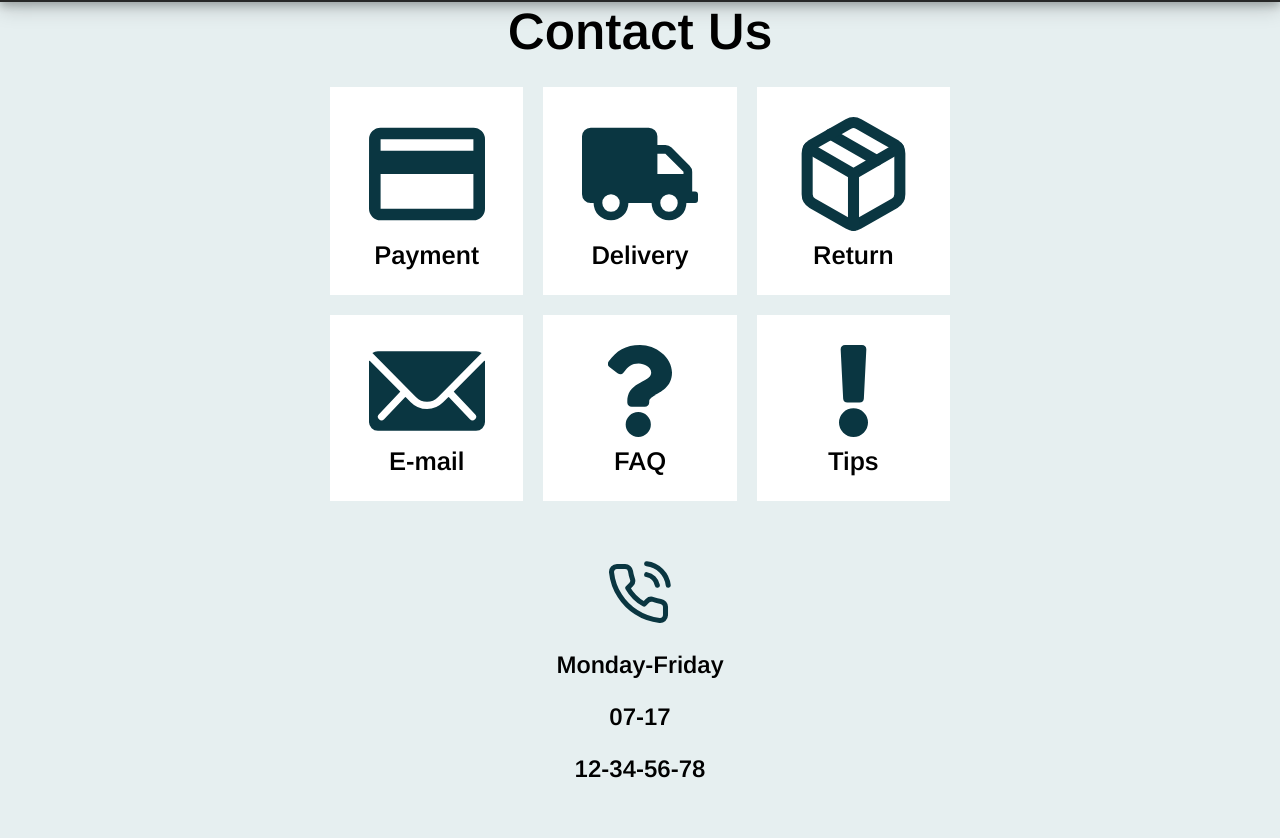
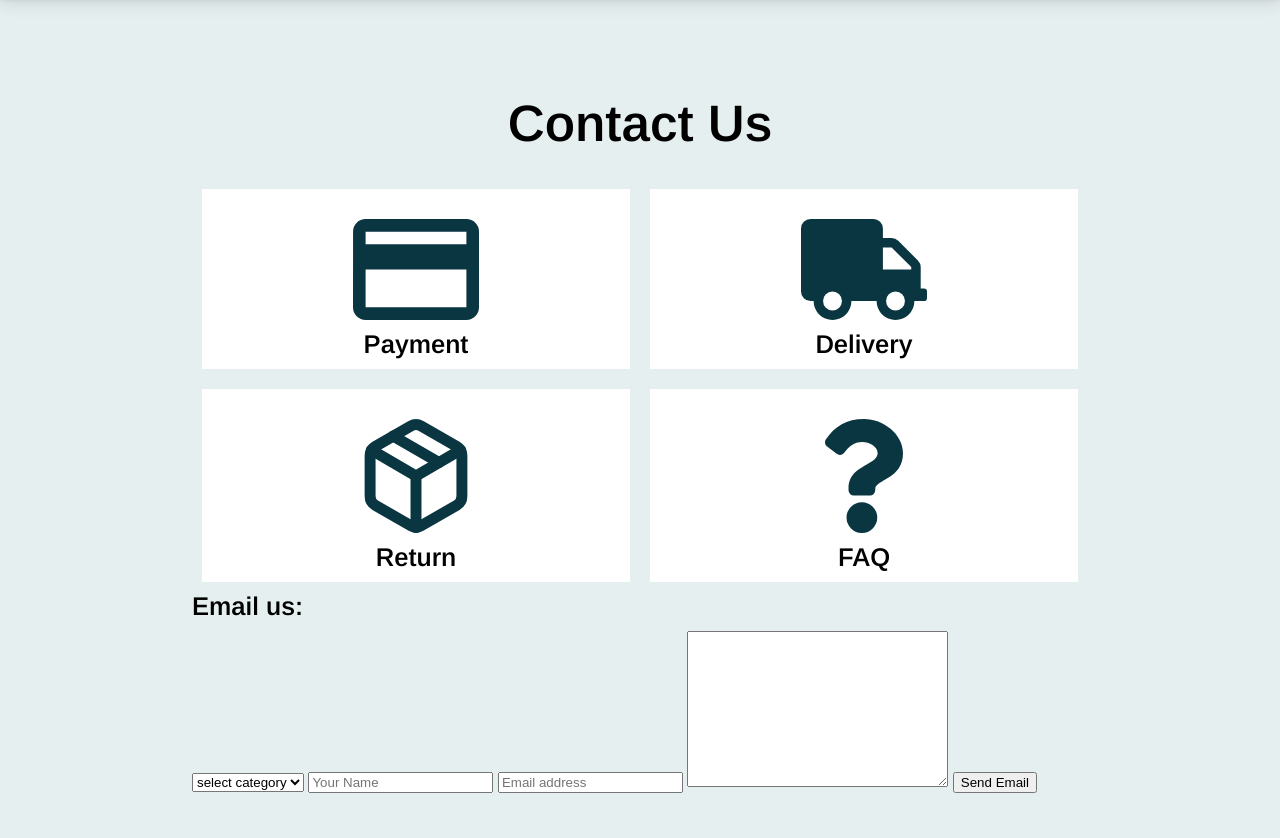
Before and after one commit to StianSto/CrossCourse-assignment, a plain HTML site: page contact-us.html in a window 1280 px wide. Shown: the part 114-952 px from the top of the page. Drawn offline with nearby package versions, Linux system fonts and the light colour scheme.

Commit message:
made form on contact page

```diff
--- a/contact-us.html
+++ b/contact-us.html
@@ -57,7 +57,7 @@
     </header>
     <main>
         <h1>Contact Us</h1>
-        <section>
+        <section class="contact-categories">
             <a href="blank-page.html">
                 <div>
                     <img src="Assets/Icons/Icon-material-payment.svg" alt="credit card icon">
@@ -78,22 +78,38 @@
             </a>
             <a href="blank-page.html">
                 <div>
-                    <img src="Assets/Icons/Icon-ionic-ios-mail.svg" alt="mail icon">
-                    <h2>E-mail</h2>
-                </div>
-            </a>
-            <a href="blank-page.html">
-                <div>
                     <img src="Assets/Icons/Icon-awesome-question.svg" alt="questionmark icon">
                     <h2>FAQ</h2>
                 </div>
             </a>
-            <a href="blank-page.html">
+            <!-- <a href="blank-page.html">
+                <div>
+                    <img src="Assets/Icons/Icon-ionic-ios-mail.svg" alt="mail icon">
+                    <h2>E-mail</h2>
+                </div>
+            </a> -->
+            <!-- <a href="blank-page.html">
                 <div>
                     <img src="Assets/Icons/Icon-awesome-exclamation.svg" alt="exclamationmark icon">
                     <h2>Tips</h2>
                 </div>
-            </a>
+            </a> -->
+        </section>
+        <section>
+            <h2>Email us:</h2>
+            <form action="/">
+                <select name="category-query" id="category-query" required>
+                    <option value="" selected disabled hidden>select category</option>
+                    <option value="delivery">Delivery</option>
+                    <option value="payment">Payment</option>
+                    <option value="return">Return</option>
+                    <option value="other">Other</option>
+                </select>
+                <input type="text" name="name" id="name" placeholder="Your Name" required>
+                <input type="email" name="email" id="email" placeholder="Email address" pattern="[a-z0-9._%+-]+@[a-z0-9.-]+\.[a-z]{2,}$" required>
+                <textarea name="query" id="query" cols="30" rows="10" required></textarea>
+                <button type="submit">Send Email</button>
+            </form>
         </section>
         <div class="call_us_at">
             <img src="Assets/Icons/Icon-feather-phone-call_dark.svg" alt="ringing phone icon">
--- a/css/contact-us.css
+++ b/css/contact-us.css
@@ -1,7 +1,7 @@
 h1 {
   text-align: center;
   font-size: clamp(35px, 4vw, 60px);
-  margin: 0 0 4%;
+  margin: 2em 0 4%;
 }
 
 h2 {
@@ -11,20 +11,20 @@ h2 {
 
 p {font-size: clamp(16px, 2vw, 24px);}
 
-section {
+.contact-categories {
   display: grid;
   grid-template-columns: repeat(2, 1fr);
   gap: 20px;
   margin: 0 10px;
 }
 
-section > * {
+.contact-categories > * {
   background-color: white;
   text-align: center;
   padding: 30px 0 0;
 }
 
-section div {
+.contact-categories div {
   display: flex;
   flex-direction: column;
   justify-content: space-between;
@@ -33,7 +33,7 @@ section div {
 }
 
 
-section img {
+.contact-categories img {
   max-width: 60%;
   flex: 1;
 }
@@ -42,17 +42,3 @@ section img {
     text-align: center;
     margin: 60px 0;
 }
-
-@media only screen and (min-width: 1024px) {
-  main {
-    max-width: 50% !important; /*important or layout*/
-  }
-  section {
-    display: grid;
-    grid-template-columns: repeat(3, 1fr);
-    gap: 20px;
-  }
-  section > * {
-      padding-bottom: 15px;
-  }
-}
--- a/css/styles.css
+++ b/css/styles.css
@@ -50,7 +50,7 @@ header {
 }
 
 .searchbar, .topnav {
-  max-width: max(1300px, 70vw);
+  max-width: 1300px;
   margin-inline: auto;
   padding-inline: max(10px, 2vw);
 }
@@ -92,11 +92,11 @@ nav ul > *, nav ul a {color: white;}
 
 .searchbar {
   display: flex;
-  height: fit-content;
+  /* height: fit-content;
   padding: 5px 5vw;
   justify-content: center;
   text-align: center;
-  padding-inline: max(10px, 2vw);
+  padding-inline: max(10px, 2vw); */
 }
 
 .searchbar input[type="text"] {
--- a/js/script.js
+++ b/js/script.js
@@ -3,16 +3,14 @@ const menuBars = document.querySelectorAll(".bar");
 const navMenu = document.querySelector("#primary-nav");
 
 navMenuBtn.addEventListener("click", () => {
-    const visible = navMenu.getAttribute("data-visible");
-    console.log(2);
-
+    const navIsVisible = navMenu.getAttribute("data-visible");
     navMenu.classList.add("animate-nav")
 
     menuBars.forEach(bar => {
         bar.classList.toggle("close")
     });
 
-    if(visible === "false") {
+    if(navIsVisible === "false") {
         navMenu.setAttribute("data-visible", true);
         navMenu.setAttribute("aria-expanded", true);
     } else {
```
